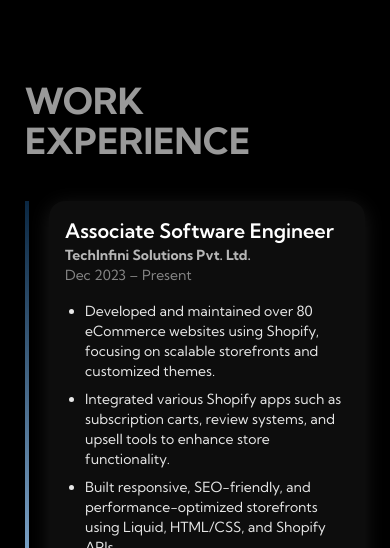
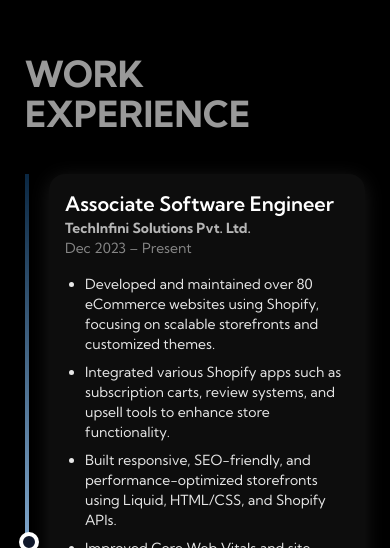
Before and after one commit to Kusumkatariaa/My-Portfolio, a React (Vite) app: page / in a window 390 px wide. Shown: the part 1036-1584 px from the top of the page. Built offline with nearby package versions, Linux system fonts and the light colour scheme.

Commit message:
Update projects section and header animations

```diff
--- a/src/index.css
+++ b/src/index.css
@@ -90,7 +90,7 @@ body {
 
 @media (max-width: 600px) {
   section#about {
-    padding-top: 73% !important;
+    padding-top: 65% !important;
   }
 }
 
```
